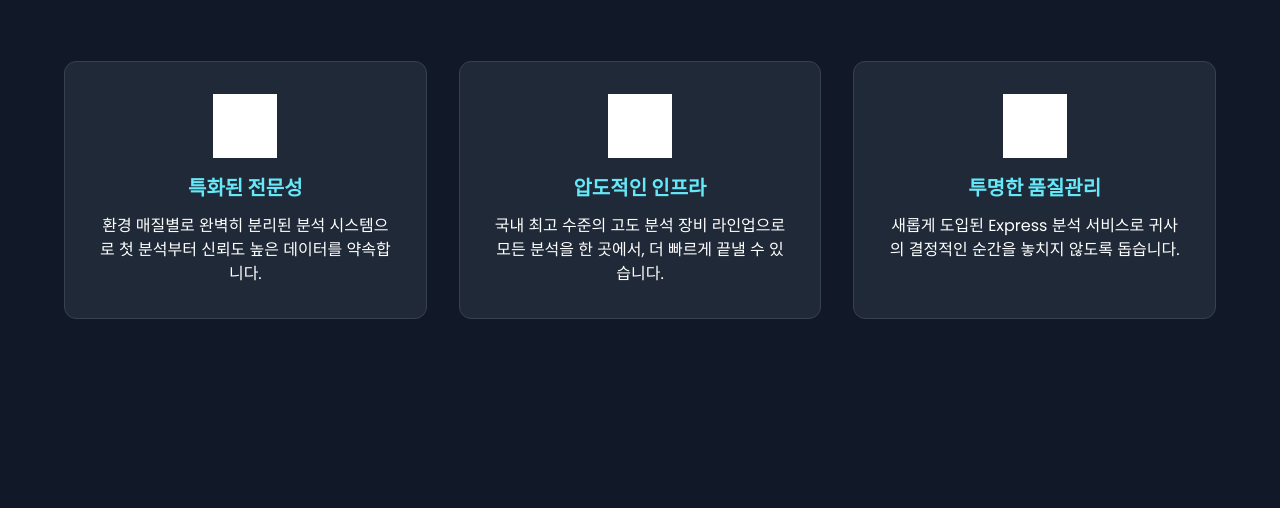
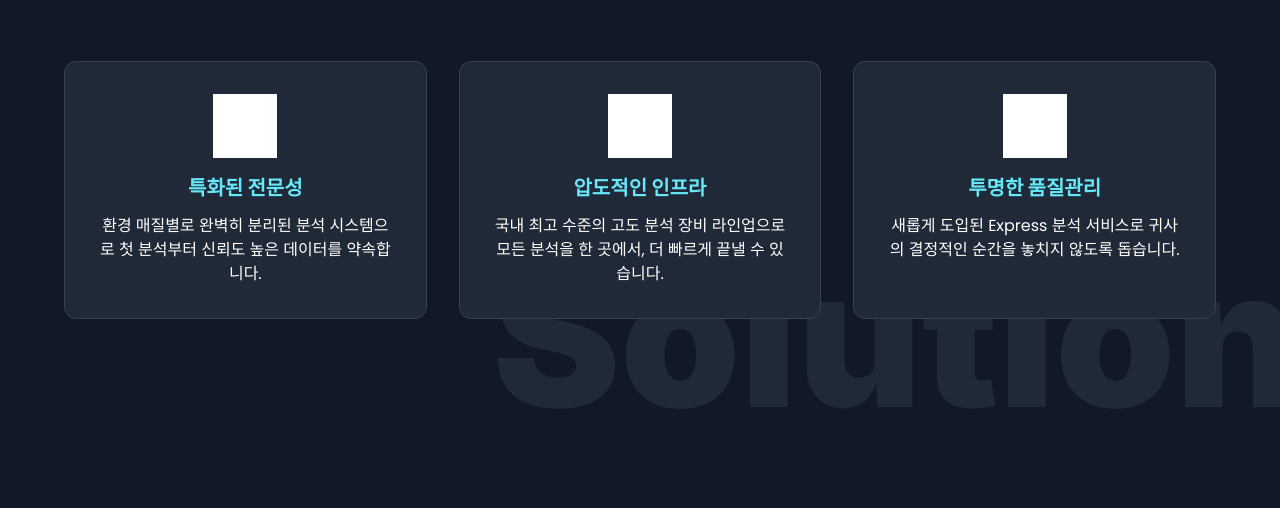
Before and after one commit to yeonboy/CM-CLASS-page, a plain HTML site: page index.html in a window 1280 px wide. Shown: the part 1952-2460 px from the top of the page. Drawn offline with nearby package versions, Linux system fonts and the light colour scheme; grey boxes are pictures that could not be loaded.

Commit message:
Update index.html

```diff
--- a/index.html
+++ b/index.html
@@ -655,12 +655,16 @@
         </section>
 
         <!-- Section 3: The Solution -->
-        <section id="solution" class="py-20 md:py-28 bg-gray-900 text-white px-6 sm:px-10 lg:px-16">
+        <section id="solution"
+            class="py-20 md:py-28 bg-gray-900 text-white px-6 sm:px-10 lg:px-16 relative overflow-hidden">
+            <h1 class="background-text absolute bottom-[-50px] right-[-20px] left-auto text-gray-800 opacity-50"
+                data-aos="fade-up">Solution</h1>
+            <div class="relative z-10">
                 <div class="text-center max-w-3xl mx-auto" data-aos="fade-up">
                     <h2 class="section-title"><span class="text-white font-black">CLASS</span>는 <span
                             class="text-cyan-300">속도와 전문성</span>, <br class="md:hidden"><br>어느 것도 타협하지 않는 시스템입니다.</h2>
-                <p class="mt-6 text-lg text-gray-300">청명기연환경의 '<span class="font-bold text-white">CLASS</span>'는 귀사의 소중한
-                    시간과 연구의 성공을 위해, 3가지 핵심 원칙으로 움직입니다.</p>
+                    <p class="mt-6 text-lg text-gray-300">청명기연환경의 '<span class="font-bold text-white">CLASS</span>'는 귀사의
+                        소중한 시간과 연구의 성공을 위해, 3가지 핵심 원칙으로 움직입니다.</p>
                 </div>
                 <div class="mt-16 grid md:grid-cols-3 gap-8 text-center max-w-7xl mx-auto">
                     <div class="bg-gray-800 p-8 rounded-xl border border-gray-700 flex flex-col items-center"
@@ -683,6 +687,7 @@
                             style="filter: brightness(0) invert(1);">
                         <h3 class="text-xl font-bold mb-3 text-cyan-300">투명한 품질관리</h3>
                         <p class="text-white">새롭게 도입된 Express 분석 서비스로 귀사의 결정적인 순간을 놓치지 않도록 돕습니다.</p>
+                    </div>
                 </div>
             </div>
         </section>
@@ -1026,10 +1031,6 @@
                         class="w-full sm:w-auto bg-blue-900 text-white px-8 py-4 rounded-lg text-lg font-bold hover:bg-blue-800 transition-all transform hover:scale-105">
                         Express 분석 전문가 제안받기
                     </a>
-                    <a href="http://r1418.realserver3.com/bsr/board.php?bo_table=contact" target="_blank"
-                        class="w-full sm:w-auto bg-gray-700 text-white px-8 py-4 rounded-lg text-lg font-bold hover:bg-gray-600 transition-all">
-                        일반 분석 전문가 제안받기
-                    </a>
                 </div>
             </div>
         </section>
```
Lines whose indentation alone changed are shown as unchanged.
